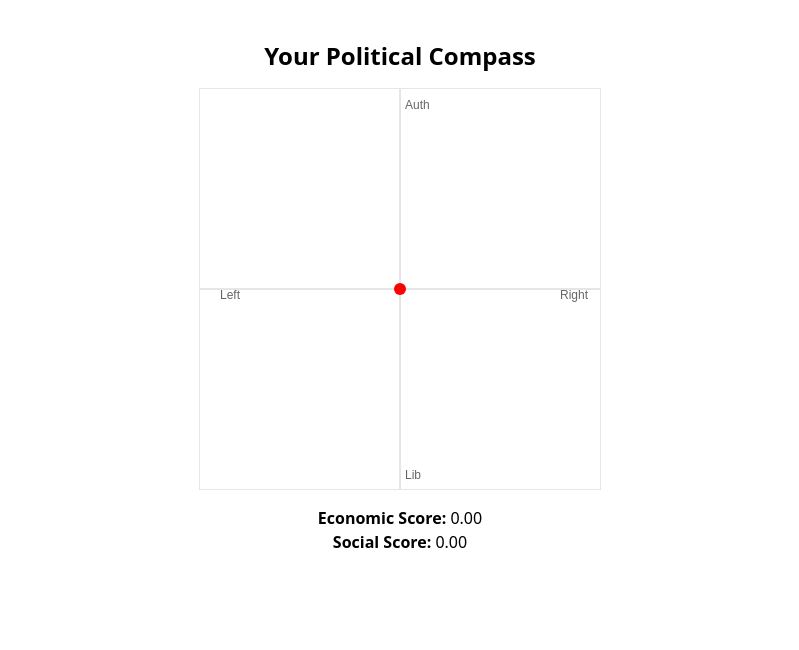
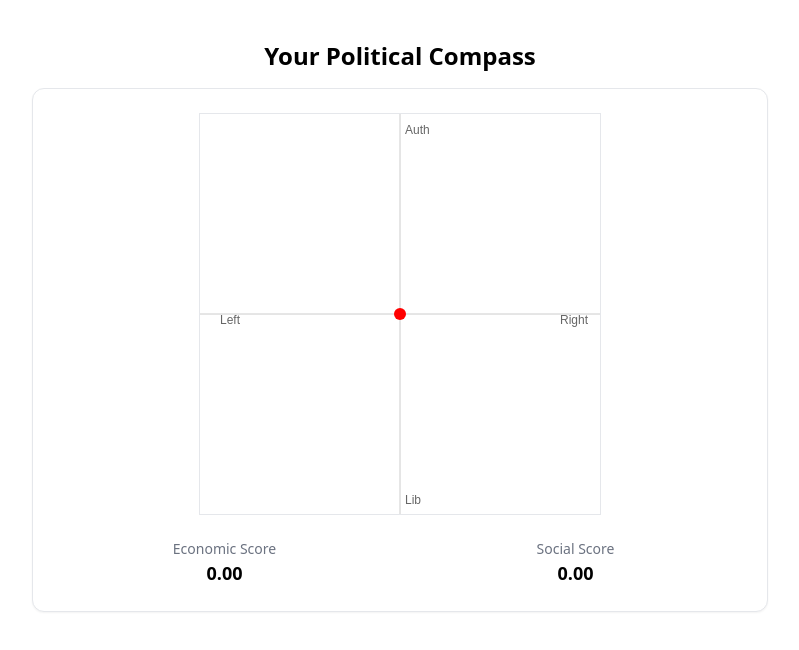
Before and after one commit to HumzaR/political-compass-clean, a Next.js app: page /results in a window 1280 px wide. Shown: the top 650 px of the page, without its empty margins (240-1039 px from the left). Built offline with nearby package versions, Linux system fonts and the light colour scheme; no server answers.

Commit message:
Save quiz results to Firestore and redirect to /profile

```diff
--- a/pages/results.js
+++ b/pages/results.js
@@ -2,6 +2,16 @@
 import { useEffect, useRef, useState } from 'react';
 import { useRouter } from 'next/router';
 import questions from '../data/questions';
+
+import { auth, db } from '../lib/firebase';
+import { onAuthStateChanged } from 'firebase/auth';
+import {
+  doc,
+  addDoc,
+  setDoc,
+  serverTimestamp,
+  collection,
+} from 'firebase/firestore';
 
 export default function Results() {
   const router = useRouter();
@@ -10,8 +20,17 @@ export default function Results() {
   const [economicScore, setEconomicScore] = useState(null);
   const [socialScore, setSocialScore] = useState(null);
   const [debug, setDebug] = useState(null);
+  const [saving, setSaving] = useState(false);
+  const [saveError, setSaveError] = useState('');
+  const [user, setUser] = useState(null);
 
   const showDebug = process.env.NEXT_PUBLIC_DEBUG === '1';
+
+  // Watch auth to know which uid to save under
+  useEffect(() => {
+    const unsub = onAuthStateChanged(auth, (u) => setUser(u || null));
+    return () => unsub();
+  }, []);
 
   useEffect(() => {
     if (!router.isReady) return;
@@ -24,26 +43,22 @@ export default function Results() {
         })
       : [];
 
+    // Build { [id]: value } answer map with safe default = 3 (neutral)
     const userAnswers = {};
     questions.forEach((q, i) => {
       const val = answerArray[i];
       userAnswers[q.id] = Number.isFinite(val) ? val : 3;
     });
 
+    // Compute scores
     let econ = 0;
     let soc = 0;
-
     questions.forEach((q) => {
       const response = userAnswers[q.id];
       if (response === undefined || Number.isNaN(response)) return;
-
       const scaled = (response - 3) * (q.weight ?? 1) * (q.direction ?? 1);
-
-      if (q.axis === 'economic') {
-        econ += scaled;
-      } else if (q.axis === 'social') {
-        soc += scaled;
-      }
+      if (q.axis === 'economic') econ += scaled;
+      else if (q.axis === 'social') soc += scaled;
     });
 
     setEconomicScore(econ);
@@ -60,7 +75,57 @@ export default function Results() {
         questionCount: questions.length,
       });
     }
-  }, [router.isReady, router.query, showDebug]);
+
+    // Save results and then redirect -> /profile
+    (async () => {
+      // Wait until we know auth state (either user or null)
+      // If not logged in, just skip saving and stay on results.
+      // (You could also redirect to /login, but keeping it simple.)
+      let attempts = 0;
+      while (attempts < 20 && user === null) {
+        // yield to next tick while onAuthStateChanged fires
+        await new Promise((r) => setTimeout(r, 50));
+        attempts++;
+      }
+
+      if (!user) return; // not logged in; do not save
+
+      try {
+        setSaving(true);
+        setSaveError('');
+
+        // 1) Save the result
+        const resultsRef = collection(db, 'results');
+        const resultDoc = await addDoc(resultsRef, {
+          uid: user.uid,
+          economicScore: econ,
+          socialScore: soc,
+          answers: userAnswers,
+          createdAt: serverTimestamp(),
+        });
+
+        // 2) Update profile with lastResultId
+        await setDoc(
+          doc(db, 'profiles', user.uid),
+          {
+            uid: user.uid,
+            lastResultId: resultDoc.id,
+            updatedAt: serverTimestamp(),
+          },
+          { merge: true }
+        );
+
+        // 3) Redirect to profile after a short pause so the user sees the plot
+        setTimeout(() => {
+          router.replace('/profile');
+        }, 1200);
+      } catch (e) {
+        setSaveError(e.message || 'Failed to save results');
+      } finally {
+        setSaving(false);
+      }
+    })();
+  }, [router.isReady, router.query, showDebug, user, router]);
 
   useEffect(() => {
     if (economicScore === null || socialScore === null) return;
@@ -69,15 +134,19 @@ export default function Results() {
     if (!canvas) return;
     const ctx = canvas.getContext('2d');
 
+    // Clear & axes
     ctx.clearRect(0, 0, 400, 400);
     ctx.strokeStyle = '#ccc';
     ctx.beginPath();
+    // Y axis
     ctx.moveTo(200, 0);
     ctx.lineTo(200, 400);
+    // X axis
     ctx.moveTo(0, 200);
     ctx.lineTo(400, 200);
     ctx.stroke();
 
+    // Labels
     ctx.font = '12px Arial';
     ctx.fillStyle = '#666';
     ctx.fillText('Left', 20, 210);
@@ -85,6 +154,7 @@ export default function Results() {
     ctx.fillText('Auth', 205, 20);
     ctx.fillText('Lib', 205, 390);
 
+    // Plot point (flip Y so positive social plots upward)
     const x = 200 + economicScore * 20;
     const y = 200 - socialScore * 20;
 
@@ -104,15 +174,29 @@ export default function Results() {
   }
 
   return (
-    <div className="text-center mt-10">
-      <h1 className="text-2xl font-bold mb-4">Your Political Compass</h1>
+    <div className="max-w-3xl mx-auto px-4 py-10">
+      <h1 className="text-2xl font-bold mb-4 text-center">Your Political Compass</h1>
+
+      <div className="bg-white border rounded-xl p-6 shadow-sm">
         <canvas ref={canvasRef} width="400" height="400" className="border mx-auto" />
-      <p className="mt-4">
-        <strong>Economic Score:</strong> {economicScore.toFixed(2)}
-      </p>
-      <p>
-        <strong>Social Score:</strong> {socialScore.toFixed(2)}
-      </p>
+
+        <div className="mt-6 grid grid-cols-1 sm:grid-cols-2 gap-4 text-center">
+          <div>
+            <div className="text-sm text-gray-500">Economic Score</div>
+            <div className="text-lg font-semibold">{economicScore.toFixed(2)}</div>
+          </div>
+          <div>
+            <div className="text-sm text-gray-500">Social Score</div>
+            <div className="text-lg font-semibold">{socialScore.toFixed(2)}</div>
+          </div>
+        </div>
+
+        {saving && (
+          <p className="mt-4 text-gray-600 text-center">Saving your result…</p>
+        )}
+        {saveError && (
+          <p className="mt-2 text-red-600 text-center">Error: {saveError}</p>
+        )}
 
         {/* Debug panel only if NEXT_PUBLIC_DEBUG=1 */}
         {showDebug && debug && (
@@ -124,5 +208,6 @@ export default function Results() {
           </div>
         )}
       </div>
+    </div>
   );
 }
```
Lines whose indentation alone changed are shown as unchanged.
